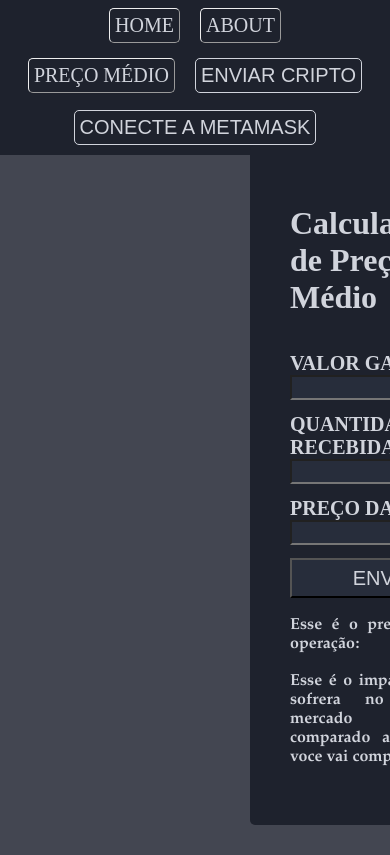
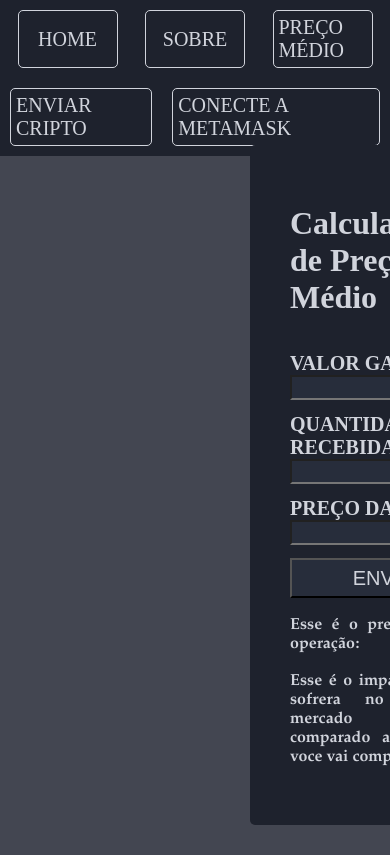
Before and after one commit to arthurjd/portifolio, a plain HTML site: page page-pm/PrecoMedio.html in a window 390 px wide. Shown: the top 855 px of the page. Drawn offline with Linux system fonts and the light colour scheme; a script that the page names is missing.

Commit message:
responsividade ajustada 100%

```diff
--- a/index.css
+++ b/index.css
@@ -12,8 +12,29 @@
 }
 
 .geral {
-    margin: 30px;
+    margin: 60px;
     min-width: 280px;
+}
+
+.geralnav {
+    background-color: #1e222d;
+}
+
+.barranav {
+    margin-left: 30px;
+    margin-right: 30px;
+}
+
+.lista {
+    border: 0px;
+    font-size: 20px;
+
+    display: flex;
+    color: #d1d4dc;
+    border-style: outset;
+    list-style-type: none;
+    background-color: #1e222d;
+    justify-content: space-evenly;
 }
 
 .navitem {
@@ -24,50 +45,36 @@
     border-radius: 5px;
 
     display: flex;
-    color: #1e222d;
+    cursor: pointer;
     color: #d1d4dc;
-    width: fit-content;
     align-items: center;
-    border-style: outset;
-    text-decoration: none;
+    border-style: solid;
     justify-content: center;
-}
-
-.nav1 {
-    height: 70px;
-
-    float: left;
-    display: flex;
-    align-items: center;
-    align-content: center;
-}
-
-.navmeio {
-    height: 70px;
-
-    float: left;
-    display: flex;
-    align-items: center;
-    align-content: center;
-    justify-content: center;
-}
-
-.nav2 {
-    height: 70px;
-
-    display: flex;
-    align-items: center;
-    align-content: center;
-    justify-content: right;
-}
-
-.geralnav {
     background-color: #1e222d;
 }
 
-.barranav {
-    margin-left: 30px;
-    margin-right: 30px;
+.navitemmax {
+    border: 1px;
+    width: 100%;
+    padding: 5px;
+    margin: 10px;
+    font-size: 20px;
+    border-radius: 5px;
+    max-width: 300px;
+
+
+    display: flex;
+    cursor: pointer;
+    color: #d1d4dc;
+    align-items: center;
+    border-style: solid;
+    justify-content: center;
+    background-color: #1e222d;
+}
+
+.link {
+    text-decoration: none;
+    color: #d1d4dc;
 }
 
 #botaometamask {
@@ -103,10 +110,6 @@
     background-color: #1e222d;
 }
 
-.anuncios {
-    margin: 30px;
-}
-
 .anuncio-texto {
     display: flex;
     text-align: justify;
@@ -137,43 +140,22 @@
 
 
 #btcrelevancia {
-    margin: 30px;
+    margin-top: 30px;
+    margin-bottom: 30px;
 }
 
-.graficos2-1{
-    margin: 10px;
-
+.blocografico {
     display: flex;
-    justify-content: center;
+    justify-content: space-evenly;
 }
 
-.graficos2-2 {
-    margin: 10px;
-
-    display: flex;
-    justify-content: center;
+.graficos {
+    margin-bottom: 5px;
 }
 
-#buysell1 {
-    margin: 20px;
-    float: left;
+#buysell {
+    float:left
 }
-
-#buysell2 {
-    margin: 20px;
-    float: left;
-}
-
-#buysell3 {
-    margin: 20px;
-    float: left;
-}
-
-#buysell4 {
-    margin: 20px;
-    float: left;
-}
-
 
 /*------------------------------FIM DO CSS DA PÁGINA TODA------------------------------*/
 
@@ -292,12 +274,12 @@
     } NÃO VOU USAR ATÉ SER NECESSÁRIO DIVIDIR A PAGINA EM COLUNAS
 */
     #anuncios {
-        margin: 30px;
+        margin-bottom: 20px;
     }
 
     #bloco-conteudo {
         padding: 20px;
-        font-size: 40px;
+        font-size: 20px;
         border-radius: 10px;
 
         color: white;
@@ -308,6 +290,18 @@
         display: flex;
         height: 115px;
     }
+
+    #navitemmax {
+        max-width: 100px;
+    }
+
+    #btcrelevancia {
+        display: none;
+    }
+
+    #blocografico {
+        max-width: 90%;
+    }
 }
 
 /*------------------FIM DA RESPONSIVIDADE-------------------*/
--- a/index.js
+++ b/index.js
@@ -28,9 +28,12 @@ document.getElementById('botaometamask').addEventListener('click', event => {
 
 const popupAparecerBotao = document.querySelector('#enviarcripto')
 const popup = document.querySelector('.popup-fundoescuro')
+const graficobtc = document.getElementById("btcrelevancia")
+
 
 popupAparecerBotao.addEventListener('click', () => {
     popup.style.display = 'block'
+    graficobtc.style.display = 'none'
 });
 
 popup.addEventListener('click', event => {
@@ -40,6 +43,7 @@ popup.addEventListener('click', event => {
 
     if (deveFecharPopup) {
         popup.style.display = 'none'
+        graficobtc.style.display = 'flex'
     }
 });
 
--- a/page-about/About.css
+++ b/page-about/About.css
@@ -18,6 +18,27 @@
     justify-content: center;
 }
 
+.geralnav {
+    background-color: #1e222d;
+}
+
+.barranav {
+    margin-left: 30px;
+    margin-right: 30px;
+}
+
+.lista {
+    border: 0px;
+    font-size: 20px;
+
+    display: flex;
+    color: #d1d4dc;
+    border-style: outset;
+    list-style-type: none;
+    background-color: #1e222d;
+    justify-content: space-evenly;
+}
+
 .navitem {
     border: 1px;
     padding: 5px;
@@ -26,50 +47,36 @@
     border-radius: 5px;
 
     display: flex;
+    cursor: pointer;
     color: #d1d4dc;
-    width: fit-content;
     align-items: center;
-    border-style: outset;
-    text-decoration: none;
+    border-style: solid;
     justify-content: center;
     background-color: #1e222d;
 }
 
-.nav1 {
-    height: 70px;
+.navitemmax {
+    border: 1px;
+    width: 100%;
+    padding: 5px;
+    margin: 10px;
+    font-size: 20px;
+    border-radius: 5px;
+    max-width: 300px;
 
-    float: left;
-    display: flex;
-    align-items: center;
-    align-content: center;
-}
-
-.navmeio {
-    height: 70px;
-
-    float: left;
-    display: flex;
-    align-items: center;
-    align-content: center;
-    justify-content: center;
-}
-
-.nav2 {
-    height: 70px;
 
     display: flex;
+    cursor: pointer;
+    color: #d1d4dc;
     align-items: center;
-    align-content: center;
-    justify-content: right;
-}
-
-.geralnav {
+    border-style: solid;
+    justify-content: center;
     background-color: #1e222d;
 }
 
-.barranav {
-    margin-left: 30px;
-    margin-right: 30px;
+.link {
+    text-decoration: none;
+    color: #d1d4dc;
 }
 
 #botaometamask {
@@ -127,7 +134,9 @@
     margin-top: 2.5px;
     border-radius: 10px;
     margin-bottom: 2.5px;
-    background-color: #1e222d;
+
+    color: #d1d4dc;
+    background-color: #434651;
 
     cursor: pointer;
 }
@@ -311,5 +320,9 @@
         display: flex;
         height: 145px;
     }
+
+    #navitemmax {
+        max-width: 100px;
+    }
 }
 /*------------------FIM DA RESPONSIVIDADE-------------------*/
--- a/page-pm/PrecoMedio.css
+++ b/page-pm/PrecoMedio.css
@@ -21,6 +21,27 @@
     padding-top: 20px;
 }
 
+.geralnav {
+    background-color: #1e222d;
+}
+
+.barranav {
+    margin-left: 30px;
+    margin-right: 30px;
+}
+
+.lista {
+    border: 0px;
+    font-size: 20px;
+
+    display: flex;
+    color: #d1d4dc;
+    border-style: outset;
+    list-style-type: none;
+    background-color: #1e222d;
+    justify-content: space-evenly;
+}
+
 .navitem {
     border: 1px;
     padding: 5px;
@@ -29,50 +50,36 @@
     border-radius: 5px;
 
     display: flex;
-    color: #1e222d;
+    cursor: pointer;
     color: #d1d4dc;
-    width: fit-content;
     align-items: center;
-    border-style: outset;
-    text-decoration: none;
+    border-style: solid;
     justify-content: center;
-}
-
-.nav1 {
-    height: 70px;
-
-    float: left;
-    display: flex;
-    align-items: center;
-    align-content: center;
-}
-
-.navmeio {
-    height: 70px;
-
-    float: left;
-    display: flex;
-    align-items: center;
-    align-content: center;
-    justify-content: center;
-}
-
-.nav2 {
-    height: 70px;
-
-    display: flex;
-    align-items: center;
-    align-content: center;
-    justify-content: right;
-}
-
-.geralnav {
     background-color: #1e222d;
 }
 
-.barranav {
-    margin-left: 30px;
-    margin-right: 30px;
+.navitemmax {
+    border: 1px;
+    width: 100%;
+    padding: 5px;
+    margin: 10px;
+    font-size: 20px;
+    border-radius: 5px;
+    max-width: 300px;
+
+
+    display: flex;
+    cursor: pointer;
+    color: #d1d4dc;
+    align-items: center;
+    border-style: solid;
+    justify-content: center;
+    background-color: #1e222d;
+}
+
+.link {
+    text-decoration: none;
+    color: #d1d4dc;
 }
 
 #botaometamask {
@@ -109,6 +116,13 @@
 }
 
 .paragrafo {
+    margin: 10px 20px 20px;
+
+    text-align: justify;
+    font-family: Garamond, serif;
+}
+
+.textoresposta {
     color: #d1d4dc;
 
     text-align: justify;
@@ -318,6 +332,10 @@ input[type="number"] {
         margin-bottom: 20px;
     }
 
+    #navitemmax {
+        max-width: 100px;
+    }
+
 }
 
 /*------------------FIM DA RESPONSIVIDADE-------------------*/
--- a/page-pm/PrecoMedio.html
+++ b/page-pm/PrecoMedio.html
@@ -29,21 +29,16 @@
             </div> <!--popup-fundoescuro-->
 
             <div class="barranav" id="barranav">
-                <div class="nav1" id="nav1">
-                    <a class="navitem" href="/index.html">HOME</a>
-                    <a class="navitem" href="/page-about/About.html">ABOUT</a>
-                </div><!--nav1-->
-
-                <div class="navmeio" id="navmeio">
-                    <a class="navitem" href="/page-pm/PrecoMedio.html">PREÇO MÉDIO</a>
-                    <button class="navitem" id="enviarcripto">ENVIAR CRIPTO</button>
-                </div><!--navmeio-->
-
-                <div class="nav2" id="nav2">
-                    <button id="botaometamask">CONECTE A METAMASK</button>
-                </div><!--nav2-->
-            </div><!--barranav-->
-        </div><!--geralnav-->
+                <ul class="lista">
+                    <li class="navitemmax" id="navitemmax"> <a class="link" href="/index.html">HOME</a>
+                    <li class="navitemmax" id="navitemmax"> <a class="link" href="/page-about/About.html">SOBRE</a>
+                    <li class="navitemmax" id="navitemmax"> <a class="link" href="/page-pm/PrecoMedio.html">PREÇO MÉDIO</a>
+                </ul>
+                <ul class="lista">
+                    <li class="navitem" id="enviarcripto">ENVIAR CRIPTO</li>
+                    <li class="navitem" id="botaometamask">CONECTE A METAMASK</li>
+                </ul>
+            </div><!--geralnav-->
 
     </header>
 
@@ -112,10 +107,10 @@
                     <button class="botao" onclick="calcularPrecoMedio()">ENVIAR</button><br><br>
 
 
-                    <p class="paragrafo"><strong>Esse é o preço médio da operação:</strong></p>
+                    <p class="textoresposta"><strong>Esse é o preço médio da operação:</strong></p>
                     <div class="resultados" id="resultado"></div><br>
 
-                    <p class="paragrafo"><strong>Esse é o impacto que você sofrera no preço de mercado do token comparado ao preço que voce vai comprar:</strong></p>
+                    <p class="textoresposta"><strong>Esse é o impacto que você sofrera no preço de mercado do token comparado ao preço que voce vai comprar:</strong></p>
                     <div class="resultados" id="impacto"></div><br>
                     <div class="erro" id="erro" ></div>
                 </div>
```
Also changed, not shown: index.html (+20 -24 lines), page-about/About.html (+10 -15 lines).
